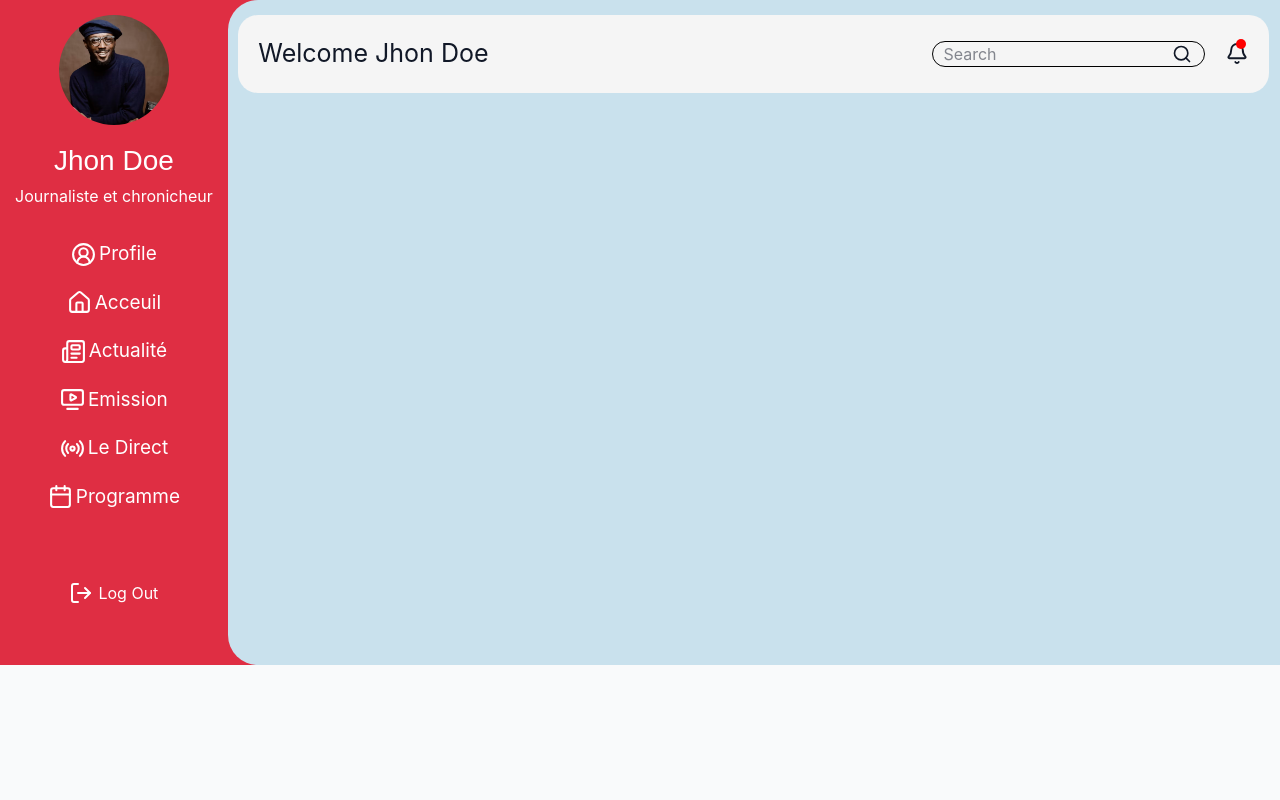
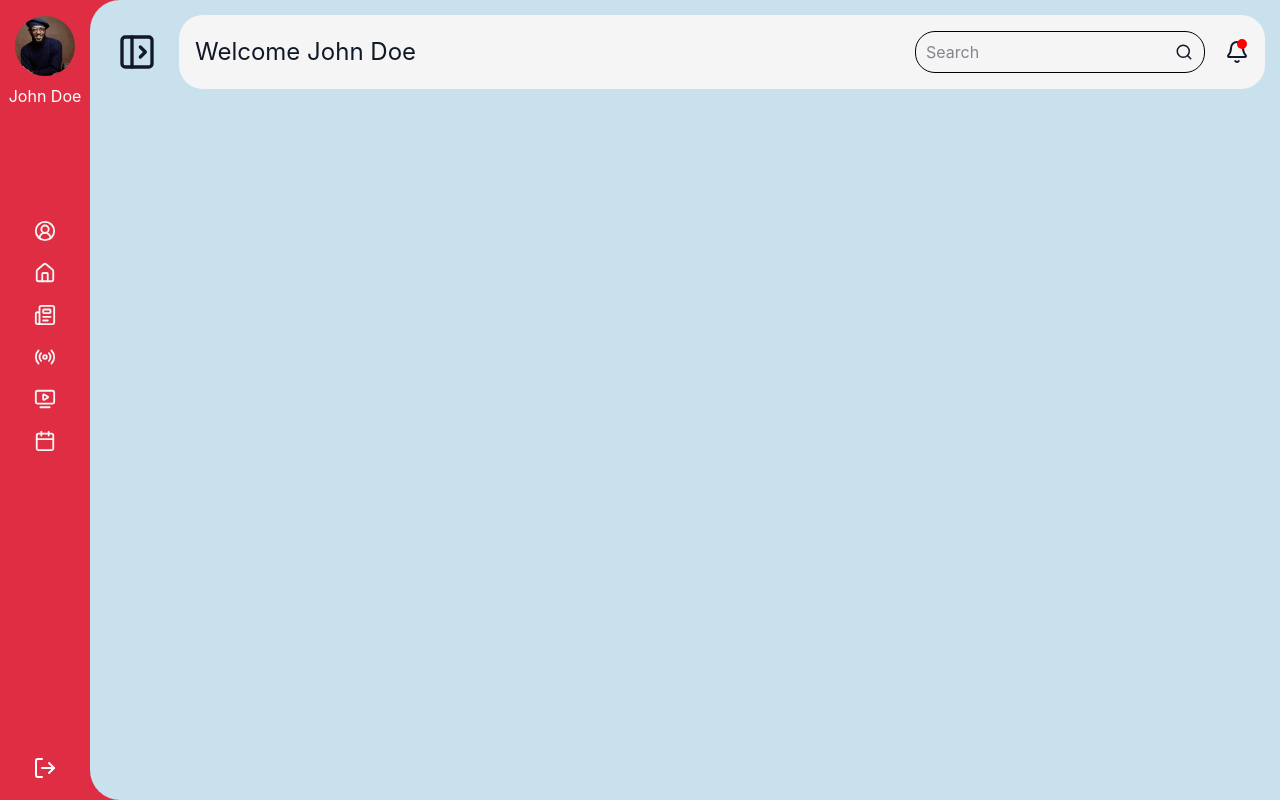
Before and after one commit to heri1223samuel/I-BC-HUB, a React (Vite) app: page /home in a window 1280 px wide. Built offline with nearby package versions, Linux system fonts and the light colour scheme.

Commit message:
Adding transition and animation on  open and close Left Pannel

```diff
--- a/src/pages/Home.tsx
+++ b/src/pages/Home.tsx
@@ -1,185 +1,249 @@
-import { Box, Typography } from "@mui/material";
+import { Box, Button, Typography } from "@mui/material";
 import {
   Bell,
-  // Box,
   Calendar,
   CircleUserRound,
   House,
   LogOut,
   Newspaper,
+  PanelLeftOpen,
+  PanelRightOpen,
   Radio,
   Search,
   TvMinimalPlay,
 } from "lucide-react";
-import { useEffect } from "react";
+import { useEffect, useState } from "react";
 import { Link } from "react-router-dom";
 import { useThemeContext } from "../contexts/ThemeContext";
-import "../style/Home.css";
 
 export function Home() {
-  type NavItems = {
+  type NavItem = {
     label: string;
     path: string;
     icon: React.ElementType;
-    special?: boolean;
   };
+
+  // const [openLeftPannel, setOpenLeftPannel] = useState(setPannel);
+  const [openLeftPannel, setOpenLeftPannel] = useState<boolean>(() => {
+    const saved = localStorage.getItem("isMenuOpen");
+    return saved === "true";
+  });
+
+  // const to
+
+  const { t, media } = useThemeContext();
 
   useEffect(() => {
     document.title = "User Profile";
-  });
+  }, []);
 
-  const { t } = useThemeContext();
-  const NavItems: NavItems[] = [
+  const navItems: NavItem[] = [
     { path: "/profile", label: t("Profile"), icon: CircleUserRound },
     { path: "/home", label: t("Home"), icon: House },
     { path: "/news", label: t("actu"), icon: Newspaper },
-    { path: "/emission", label: t("emission"), icon: TvMinimalPlay },
     { path: "/live", label: t("live"), icon: Radio },
+    { path: "/emission", label: t("Emission"), icon: TvMinimalPlay },
     { path: "/program", label: t("Programme"), icon: Calendar },
   ];
 
-  const { media } = useThemeContext();
-
-  const renderNavigation = (navigation: NavItems, onClick?: () => void) => {
-    const Icon = navigation.icon;
-
-    return (
-      <Link
-        to={navigation.path}
-        className="flex align-center"
-        style={{ gap: "3px", margin: "10px 0", fontSize: "19px" }}
-        onClick={onClick}
-      >
-        <Icon style={{ height: "25px", width: "25px" }} className="w-4 h-4" />
-        {navigation.label}
-      </Link>
-    );
-  };
-
   return (
     <div
-      style={{
-        display: "flex",
+      className="max-w-7xl mx-auto"
+      style={{ display: "flex", height: "100vh", background: "#df2e43" }}
+    >
+      {/* LEFT PANEL */}
+      <div
+        style={{
+          // color: "white !important",
+          width: openLeftPannel ? "260px" : "90px",
+          transition: "width 1s ease-in-out",
+          background: "#df2e43",
+          display: "flex",
+          flexDirection: "column",
+          alignItems: "center",
+        }}
+      >
+        {/* PROFILE */}
+        <Box
+          sx={{
+            width: openLeftPannel ? 110 : 60,
+            height: openLeftPannel ? 110 : 60,
+            borderRadius: "50%",
+            overflow: "hidden",
+            marginTop: 2,
+            transition: "all 1s ease-in-out",
+          }}
+        >
+          <img
+            src={media.user}
+            alt="user"
+            style={{ width: "100%", height: "100%", objectFit: "cover" }}
+          />
+        </Box>
 
-        background: "#df2e43",
-      }}
-      className="max-w-7xl mx-auto  "
-    >
-      {" "}
-      <div
-        className="flex drt-column align-center"
-        style={{ background: "#df2e43" }}
-      >
+        <Typography
+          sx={{
+            fontSize: openLeftPannel ? 28 : 16,
+            transition: "all 1s ease-in-out",
+            color: "#ffffff",
+            marginTop: 1,
+          }}
+        >
+          John Doe
+        </Typography>
+
+        <Typography
+          sx={{
+            opacity: openLeftPannel ? 1 : 0,
+            transform: openLeftPannel ? "translateY(0)" : "translateY(-10px)",
+            transition: "all 1s ease-in-out",
+            color: "#ffffff",
+          }}
+        >
+          Journaliste et chroniqueur
+        </Typography>
+
+        {/* NAV */}
         <div
           className="flex drt-column align-center"
-          style={{ padding: "0 15px" }}
+          style={{
+            marginTop: 30,
+            width: "100%",
+            fontSize: "19px",
+          }}
         >
-          <Box
-            style={{
-              height: "110px",
-              width: "110px",
-              borderRadius: "50%",
-              overflow: "hidden",
-              margin: "15px 0",
-            }}
-          >
-            <img
-              className="user-photo"
-              src={media.user}
-              alt="Un journaliste avec une appareil photo numériques dans la main"
-            />
-          </Box>
-          <Typography
-            className="user-name"
-            style={{
-              fontSize: "28px",
-              fontFamily: "arial",
-              fontWeight: "lighter",
-            }}
-          >
-            Jhon Doe
-          </Typography>
-          <Typography variant="subtitle1" className="color-black">
-            Journaliste et chronicheur
-          </Typography>
+          {navItems.map((item) => {
+            const Icon = item.icon;
+            return (
+              <Link
+                key={item.path}
+                to={item.path}
+                style={{
+                  display: "flex",
+                  alignItems: "center",
+                  gap: 10,
+                  padding: "10px 20px",
+                  color: "#f5f5f5",
+                  textDecoration: "none",
+                }}
+              >
+                <Icon size={22} />
+                <span
+                  style={{
+                    display: openLeftPannel ? "inherit" : "none",
+                    // transition: "display 1s ease-in-out",
+
+                    // opacity: openLeftPannel ? 1 : 0,
+                    transition: "all 1s ease-in-out",
+                  }}
+                >
+                  {item.label}
+                </span>
+              </Link>
+            );
+          })}
         </div>
 
-        <div
-          style={{ marginTop: "20px", marginBottom: "60px" }}
-          className="color-black no-drag flex drt-column align-center"
-        >
-          {NavItems.map((item) => renderNavigation(item))}
-        </div>
-
+        {/* LOGOUT */}
         <Link
           to="/"
-          className="flex no-drag color-black"
-          style={{ marginBottom: "60px", gap: "5px" }}
+          style={{
+            marginTop: "auto",
+            marginBottom: 20,
+            display: "flex",
+            gap: 10,
+            color: "#ffffff",
+            fontSize: "19px",
+            textDecoration: "none",
+          }}
         >
           <LogOut />
-          <Typography>Log Out</Typography>
+          {openLeftPannel && <span>Log Out</span>}
         </Link>
       </div>
+
+      {/* RIGHT CONTENT */}
       <div
         style={{
           flex: 1,
-          borderTopLeftRadius: "30px",
-          borderBottomLeftRadius: "30px",
           background: "#C9E1ED",
-          overflow: "hidden",
+          borderTopLeftRadius: 30,
+          borderBottomLeftRadius: 30,
+          transition: "all 1s ease-in-out",
         }}
       >
-        {/* Welocome Greating and search bar */}
-        <Box
-          className="flex space-between"
-          sx={{
-            width: "98%",
-            borderRadius: "20px",
-            margin: "0 auto",
-            marginTop: "15px",
+        {/* TOP BAR */}
+        <div
+          style={{
+            display: "flex",
             alignItems: "center",
-            // border: "2px solid red",
-            background: "whitesmoke",
-            padding: "20px 20px",
+            padding: 15,
+            gap: 10,
           }}
         >
-          <Typography sx={{ fontSize: "25px" }}>Welcome Jhon Doe</Typography>
+          <Button
+            sx={{ color: "inherit" }}
+            onClick={() => setOpenLeftPannel((p) => !p)}
+          >
+            {openLeftPannel ? (
+              <PanelRightOpen size={40} />
+            ) : (
+              <PanelLeftOpen size={40} />
+            )}
+          </Button>
 
-          <div className="flex" style={{ gap: "20px" }}>
-            <div className="search_container">
-              <input className="search" type="text" placeholder="Search" />
-              <Search className="search_icon" />
+          <Box
+            sx={{
+              flex: 1,
+              display: "flex",
+              justifyContent: "space-between",
+              alignItems: "center",
+              background: "whitesmoke",
+              padding: 2,
+              borderRadius: 3,
+            }}
+          >
+            <Typography fontSize={24}>Welcome John Doe</Typography>
+
+            <div style={{ display: "flex", gap: 20 }}>
+              <div style={{ position: "relative" }}>
+                <input
+                  placeholder="Search"
+                  style={{
+                    padding: "8px 30px 8px 10px",
+                    borderRadius: 20,
+                    border: "1px solid black",
+                  }}
+                />
+                <Search
+                  size={18}
+                  style={{
+                    position: "absolute",
+                    top: "50%",
+                    cursor: "pointer",
+                    right: "12px",
+                    transform: "translateY(-50%)",
+                  }}
+                />
+              </div>
+
+              <div style={{ position: "relative", alignContent: "center" }}>
+                <Bell />
+                <span
+                  style={{
+                    position: "absolute",
+                    top: 8,
+                    right: 2,
+                    width: 10,
+                    height: 10,
+                    background: "red",
+                    borderRadius: "50%",
+                  }}
+                />
+              </div>
             </div>
-            <div className="flex align-center" style={{ position: "relative" }}>
-              <Bell style={{ height: "23px", width: "24px" }} />
-              <div
-                style={{
-                  top: "-2px",
-                  right: "3px",
-                  position: "absolute",
-                  background: "red",
-                  height: "10px",
-                  width: "10px",
-                  borderRadius: "50%",
-                }}
-              ></div>
-            </div>
-          </div>
-        </Box>
-        {/* Over View   */}
-        <div></div>
-        {/* Dashboard  */}
-        <div>
-          {/* CHart  */}
-          <div>
-            <div></div>
-            <div></div>
-          </div>
-          {/* Graph  */}
-          <div></div>
+          </Box>
         </div>
-        {/* Top article  */}
-        <div></div>
       </div>
     </div>
   );
```
